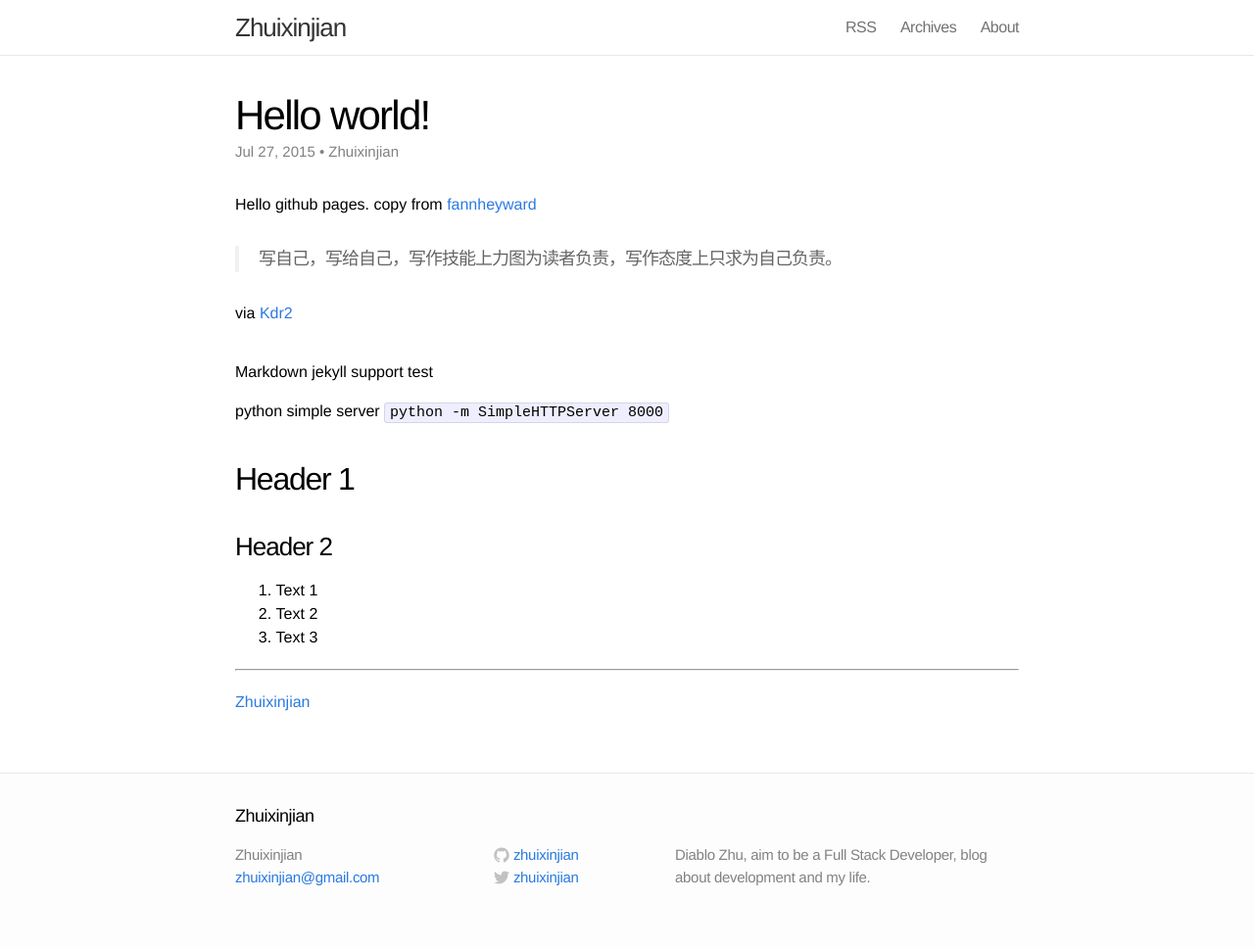
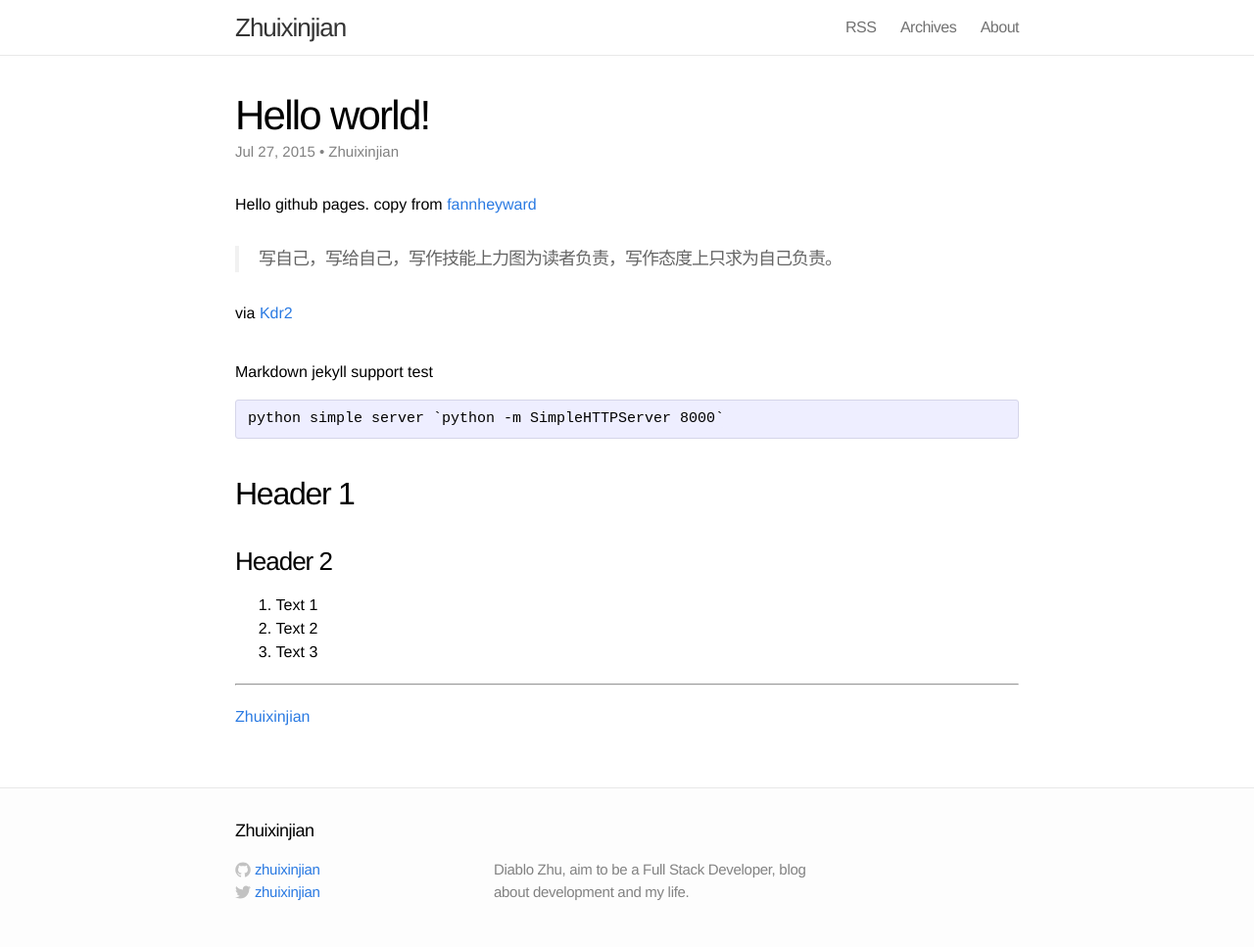
Before and after one commit to zhuixinjian/zhuixinjian.github.io, a Jekyll site: the page built from _posts/2015-07-27-hello-github-pages.markdown, in a window 1280 px wide. Shown: the whole page at 98% size. Built offline with Jekyll 4.4.1, drawn with Linux system fonts in a browser that asks for light colours; Markdown is read by kramdown in place of the engine named in the settings.

Commit message:
footer remove colum 1

```diff
--- a/_includes/footer.html
+++ b/_includes/footer.html
@@ -5,13 +5,6 @@
     <h2 class="footer-heading">{{ site.title }}</h2>
 
     <div class="footer-col-1 column">
-      <ul>
-        <li>{{ site.title }}</li>
-        <li><a href="mailto:{{ site.email }}">{{ site.email }}</a></li>
-      </ul>
-    </div>
-
-    <div class="footer-col-2 column">
       <ul>
         {% if site.github_username %}<li>
           <a href="https://github.com/{{ site.github_username }}">
--- a/_posts/2015-07-27-hello-github-pages.markdown
+++ b/_posts/2015-07-27-hello-github-pages.markdown
@@ -12,11 +12,10 @@
 
 # Markdown jekyll support test
 
-python simple server `python -m SimpleHTTPServer 8000`
+	python simple server `python -m SimpleHTTPServer 8000`
 
 ## Header 1
 ### Header 2
-
 
 1. Text 1
 2. Text 2
```
